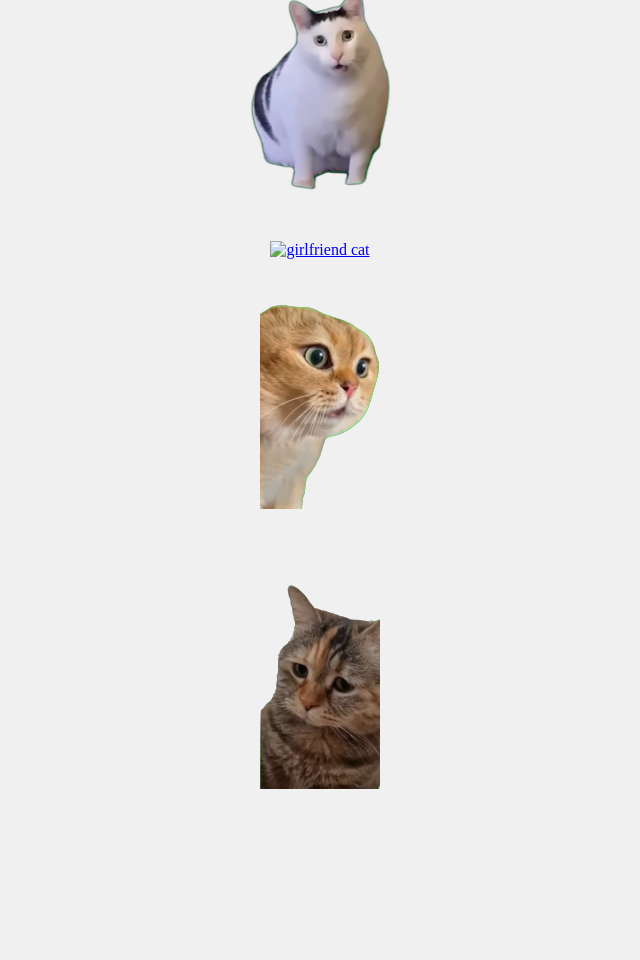
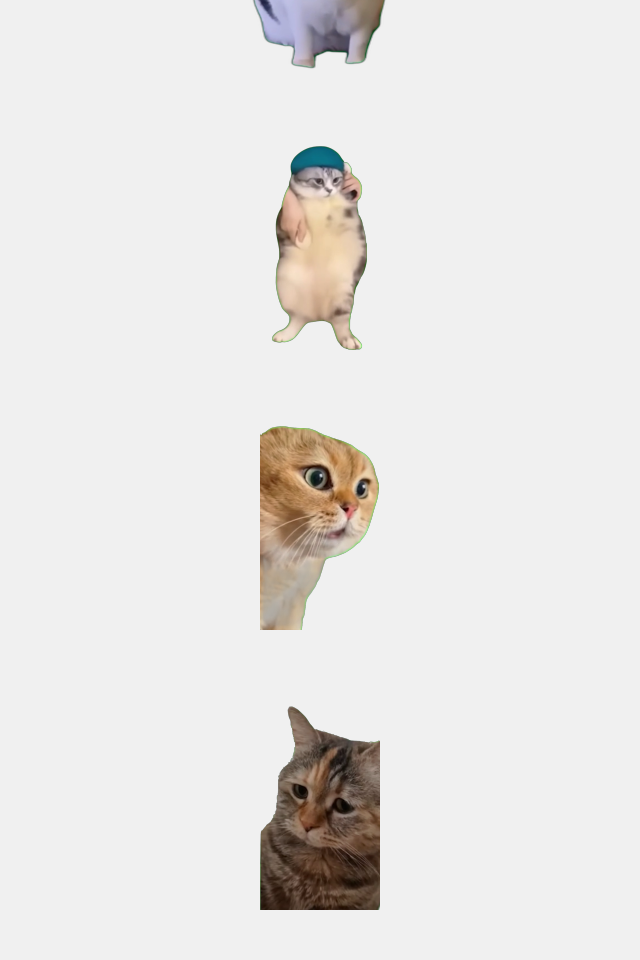
Before and after one commit to KusumotoKoki/meme-usdz, a plain HTML site: page index.html in a window 1280 px wide. Shown: the whole page, without its empty margins (320-960 px from the left). Before the commit the page ends 839 px from the top, so only its background shows below. Drawn offline with Linux system fonts and the light colour scheme.

Commit message:
fix mistakes

```diff
--- a/index.html
+++ b/index.html
@@ -36,8 +36,8 @@
       </a>
     </div>
     <div>
-      <a rel="ar" href="/models/girlfriend.usdz" class="centered-img">
-          <img src="/models/girlfriend_rgba.png" alt="girlfriend cat">
+      <a rel="ar" href="/models/girlfriendcat.usdz" class="centered-img">
+          <img src="/models/girlfriendcat_rgba.png" alt="girlfriend cat">
       </a>
     </div>
     <div>
```
